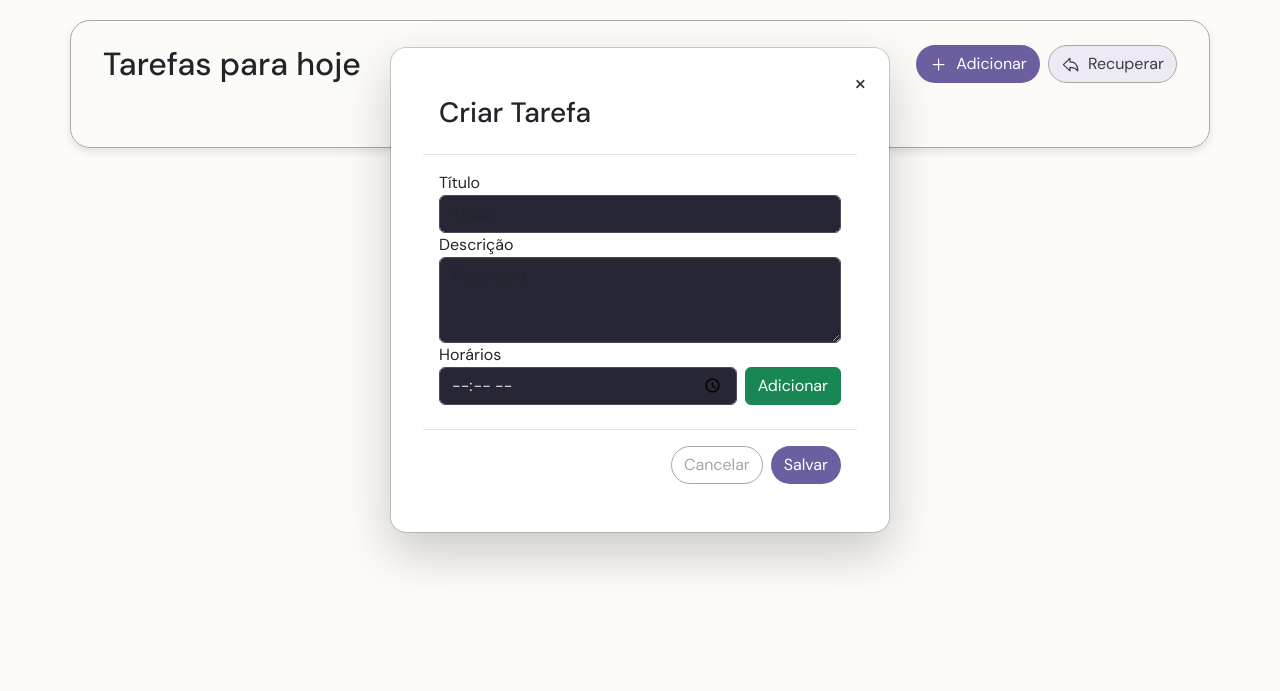
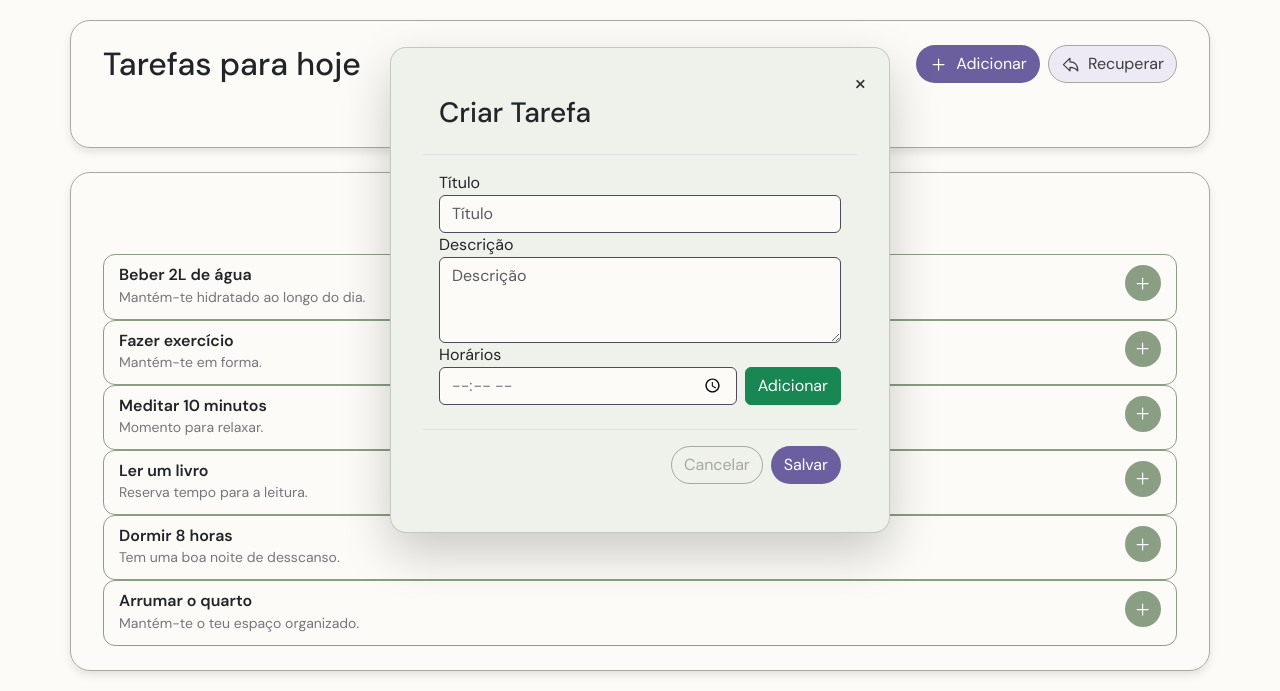
Before and after one commit to LuisPinto58/Ruetines, a website with bundled scripts: page html/tasks.html in a window 1280 px wide. Both pictures are taken after a click on the button "Adicionar". Shown: the part 110-801 px from the top of the page. Built offline with nearby package versions, Linux system fonts and the light colour scheme; a web font is replaced by a local one.

Commit message:
added Suggested Tasks

```diff
--- a/css/tasks.css
+++ b/css/tasks.css
@@ -237,12 +237,21 @@ body.dark-mode ion-icon[name="checkmark-circle-outline"] {
 
 
 .modal-content {
-  /*background: #fff;  */
+  background: var(--Branco-Eucalipto);
   border-radius: 1rem;
   padding: 2rem;
   width: min(500px, 90%);
   box-shadow: 0 20px 50px rgba(0, 0, 0, 0.2);
   position: relative;
+}
+
+
+.time-input::-webkit-datetime-edit-fields-wrapper,
+.time-input::-webkit-datetime-edit-text,
+.time-input::-webkit-datetime-edit-hour-field,
+.time-input::-webkit-datetime-edit-minute-field,
+.time-input::-webkit-datetime-edit-ampm-field {
+  color: var(--Gray);
 }
 
 
@@ -333,3 +342,74 @@ body.dark-mode ion-icon[name="checkmark-circle-outline"] {
   background: #fcf3d6;
   color: #8a6d1b;
 }
+
+
+
+/* Premade Tasks - Tarefas Sugeridas  */
+#premade-titlebar {
+  width: 100%;
+  margin-bottom: 1rem;
+}
+
+.premade-task-card {
+  display: flex;
+  align-items: flex;
+  justify-content: space-between;
+  gap: 0.75rem;
+  flex: 1 1 220px;
+  padding: 10px 15px;
+  border: 1px solid var(--Verde-Loureiro);
+  border-radius: 12px;
+  background-color: var(--Papel-Cru);
+  transition: all 0.2s ease-in-out;
+}
+
+.premade-task-card:hover {
+  background-color: #f6f5f0;
+  transform: translateY(-1px);
+}
+
+.premade-task-info h6 {
+  margin: 0;
+  font-weight: 600;
+}
+
+.premade-task-info small {
+  color: var(--Gray);
+}
+
+.premade-add-btn {
+  flex-shrink: 0;
+  width: 36px;
+  height: 36px;
+  display: flex;
+  align-items: center;
+  justify-content: center;
+  border-radius: 50%;
+  border: none;
+  background-color: var(--Verde-Loureiro);
+  color: var(--White);
+  font-size: 1.2rem;
+  cursor: pointer;
+  transition: all 0.2s ease-in-out
+}
+
+.premade-add-btn:hover {
+  opacity: 0.85;
+}
+
+.premade-add-btn[disabled] {
+  background-color: var(--Branco-Eucalipto);
+  color: var(--Verde-Loureiro);
+  cursor: pointer;
+}
+
+body.dark-mode .premade-task-card {
+  background-color: #262635 !important;
+  border-color: #4b4b5c !important;
+}
+
+body.dark-mode .premade-add-btn[disabled] {
+  background-color: #3a3a50 !important;
+  color: var(--Verde-Loureiro);
+}
--- a/html/tasks.html
+++ b/html/tasks.html
@@ -39,6 +39,19 @@
       </div>
     </div>
   </div>
+
+  <!-- Premade Tasks - Tarefas Sugeridas  -->
+  <div class="container flex-column mt-4">
+    <div id="premade-titlebar">
+      <h5 class="text-center m-0 jsutify-content-center align-items-center gap-2">
+        Tarefas Sugeridas <ion-icon name="sparkles" style="color: #E3C565;"></ion-icon>
+      </h5>
+    </div>
+    <div id="premade-tasks-container" class="premade-tasks-body"></div>
+  </div>
+
+
+
   <script type="module" src="../js/views/tasks-view.js"></script>
 </body>
 
--- a/js/views/tasks-view.js
+++ b/js/views/tasks-view.js
@@ -207,6 +207,7 @@ function showTaskDetails(task) {
           }
           detailedTasksContainer.innerHTML = "";
           await loadTasks();
+          await loadPremadeTasks();
         }
       });
     }
@@ -214,6 +215,7 @@ function showTaskDetails(task) {
 }
 
 loadTasks();
+loadPremadeTasks();
 
 /** Cria a estrutura da modal (reutilizável para criar e editar) */
 function buildModal(task, onSave) {
@@ -240,17 +242,17 @@ function buildModal(task, onSave) {
         <form>
           <div class="form-group">
             <label for="task-title">Título</label>
-            <input type="text" class="form-control" id="task-title" placeholder="Título" value="${titleValue}">
+            <input type="text" class="form-control" id="task-title" placeholder="Título" value="${titleValue}" style="background-color: var(--Papel-Cru);">
           </div>
           <div class="form-group">
             <label for="task-description">Descrição</label>
-            <textarea class="form-control" id="task-description" rows="3" placeholder="Descrição">${descValue}</textarea>
+            <textarea class="form-control" id="task-description" rows="3" placeholder="Descrição" style="background-color: var(--Papel-Cru);">${descValue}</textarea>
           </div>
 
           <div class="form-group">
             <label for="task-schedule-input">Horários</label>
             <div class="d-flex gap-2 mb-2">
-              <input type="time" class="form-control" id="task-schedule-input" placeholder="HH:MM">
+              <input type="time" class="form-control time-input" id="task-schedule-input" placeholder="HH:MM" style="background-color: var(--Papel-Cru);">
               <button type="button" class="btn btn-success" id="add-schedule-btn">Adicionar</button>
             </div>
             <div id="schedules-list" class="d-flex flex-wrap gap-2"></div>
@@ -324,6 +326,7 @@ function buildModal(task, onSave) {
     await onSave(taskTitle, taskDescription, schedulesList);
     modal.remove();
     await loadTasks();
+    await loadPremadeTasks();
   });
 
   return modal;
@@ -362,3 +365,61 @@ document
 document
   .getElementById("retrieve-tasks-btn")
   .addEventListener("click", loadTasks);
+
+
+  // Premade Tasks - Tarefas Sugeridas
+
+  const PREMADE_TASKS = [
+    { title: "Beber 2L de água", description: "Mantém-te hidratado ao longo do dia."},
+    { title: "Fazer exercício", description: "Mantém-te em forma."},
+    { title: "Meditar 10 minutos", description: "Momento para relaxar."},
+    { title: "Ler um livro", description: "Reserva tempo para a leitura."},
+    { title: "Dormir 8 horas", description: "Tem uma boa noite de desscanso."},
+    { title: "Arrumar o quarto", description: "Mantém-te o teu espaço organizado."},
+  ];
+
+  async function loadPremadeTasks() {
+    const container = document.getElementById("premade-tasks-container");
+    if (!container) return;
+
+    const existingTasks = (await getTasks()) || [];
+    const existingTitles = new Set(
+      existingTasks.map((t) => (t.title || "").trim().toLowerCase()),
+    );
+
+    container.innerHTML = "";
+
+    PREMADE_TASKS.forEach((premade) => {
+      const alreadyAdded = existingTitles.has(premade.title.trim().toLowerCase());
+
+      const card = document.createElement("div");
+      card.classList.add("premade-task-card");
+
+      card.innerHTML = `
+        <div class="premade-task-info">
+          <h6>${premade.title}</h6>
+          <small>${premade.description}</small>
+        </div>
+        <button type="button" class="premade-add-btn" title="${alreadyAdded ? "Já está nas tuas tarefas" : "Adicionar às minhas tarefas"}" ${alreadyAdded ? "disabled" : ""}>
+        <ion-icon name="${alreadyAdded ? "checkmark-outline" : "add-outline"}"></ion-icon>
+        </button>
+      `;
+
+      if (!alreadyAdded) {
+        const addBtn = card.querySelector(".premade-add-btn");
+        addBtn.addEventListener("click", async() => {
+          addBtn.disabled = true;
+          await createTasks({
+            title: premade.title,
+            description: premade.description,
+            status: false,
+            schedules: [],
+          });
+          await loadTasks();
+          await loadPremadeTasks();
+        });
+      }
+
+      container.appendChild(card);
+    });
+  }
```
Also changed, not shown: js/data/db.json (+11 -0 lines).
